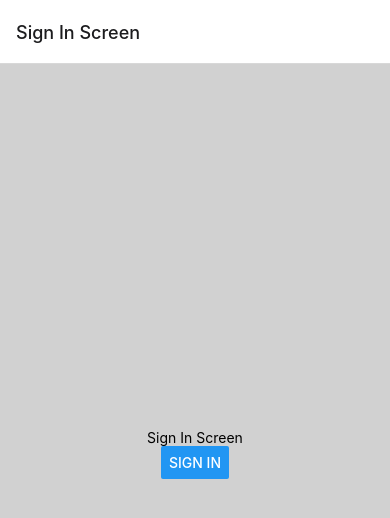
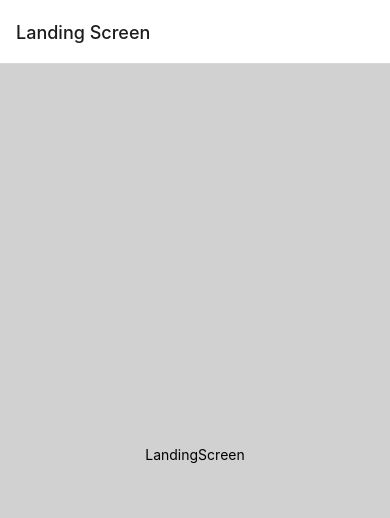
Before and after one commit to JeikuDevvv/Kauban-App-TP, a React Native app: screen / in a window 390 px wide. Shown: the top 518 px of the page. Built offline with nearby package versions, Linux system fonts and the light colour scheme.

Commit message:
authentication-flow done/2

```diff
--- a/src/contexts/Auth.tsx
+++ b/src/contexts/Auth.tsx
@@ -47,8 +47,8 @@ function AuthProvider({ children }) {
     //call the service passing credential (email and password).
     //In a real App this data will be provided by the user from some InputText components.
     const _authData = await authService.signIn(
-      'lucasgarcez@email.com',
-      '123456'
+      'shippai.jeikudev@gmail.com',
+      'kaubanpass'
     );
 
     //Set the data in the context, so the App can be notified
--- a/src/routes/AuthStack.js
+++ b/src/routes/AuthStack.js
@@ -1,13 +1,18 @@
 import React from 'react';
 import { createStackNavigator } from '@react-navigation/stack';
-import { SignInScreen } from '../screens/SignInScreen';
+
+import { LandingScreen } from '../screens/authentication/LandingScreen';
+import { SignUpScreen } from '../screens/authentication/SignUpScreen';
+import { SignInScreen } from '../screens/authentication/SignInScreen';
 
 const Stack = createStackNavigator();
 
 export const AuthStack = () => {
   return (
     <Stack.Navigator>
-      <Stack.Screen name="Sign In Screen" component={SignInScreen} />
+      <Stack.Screen name="Landing Screen" component={LandingScreen} />
+      <Stack.Screen name="SignUp Screen" component={SignUpScreen} />
+      <Stack.Screen name="SignIn Screen" component={SignInScreen} />
     </Stack.Navigator>
   );
 };
--- /dev/null
+++ b/src/screens/authentication/LandingScreen.js
@@ -0,0 +1,12 @@
+import React from 'react';
+import { View, Text } from 'react-native';
+
+import { LandingScreenStyles } from './styles/LandingScreenStyles';
+
+export const LandingScreen = () => {
+  return (
+    <View style={LandingScreenStyles.container}>
+      <Text>LandingScreen</Text>
+    </View>
+  );
+};
--- /dev/null
+++ b/src/screens/authentication/SignInScreen.js
@@ -0,0 +1,25 @@
+import React, { useState } from 'react';
+import { ActivityIndicator, Button, Text, View } from 'react-native';
+
+import { SignInScreenStyles } from './styles/SignInScreenStyles';
+import { useAuth } from '../../contexts/Auth';
+
+export const SignInScreen = () => {
+  const [loading, isLoading] = useState(false);
+  const auth = useAuth();
+  const signIn = async () => {
+    isLoading(true);
+    await auth.signIn();
+  };
+
+  return (
+    <View style={SignInScreenStyles.container}>
+      <Text>Sign In Screen</Text>
+      {loading ? (
+        <ActivityIndicator color={'#000'} animating={true} size="small" />
+      ) : (
+        <Button title="Sign In" onPress={signIn} />
+      )}
+    </View>
+  );
+};
--- /dev/null
+++ b/src/screens/authentication/SignUpScreen.js
@@ -0,0 +1,12 @@
+import React from 'react';
+import { Text, View } from 'react-native';
+
+import { SignUpScreenStyles } from './styles/SignInScreenStyles';
+
+export const SignUpScreen = () => {
+  return (
+    <View style={SignUpScreenStyles.container}>
+      <Text>Sign Up Screen</Text>
+    </View>
+  );
+};
--- /dev/null
+++ b/src/screens/authentication/styles/LandingScreenStyles.js
@@ -0,0 +1,10 @@
+import { StyleSheet } from 'react-native';
+
+export const LandingScreenStyles = StyleSheet.create({
+  container: {
+    flex: 1,
+    justifyContent: 'center',
+    alignItems: 'center',
+    backgroundColor: '#d1d1d1',
+  },
+});
--- /dev/null
+++ b/src/screens/authentication/styles/SignInScreenStyles.js
@@ -0,0 +1,10 @@
+import { StyleSheet } from 'react-native';
+
+export const SignInScreenStyles = StyleSheet.create({
+  container: {
+    flex: 1,
+    justifyContent: 'center',
+    alignItems: 'center',
+    backgroundColor: '#d1d1d1',
+  },
+});
```
Also changed, not shown: package.json (+13 -13 lines), src/screens/authentication/styles/SignUpScreenStyles.js (added, +10 -0 lines), 1 other file (tests, documents, lock files or other folders).
